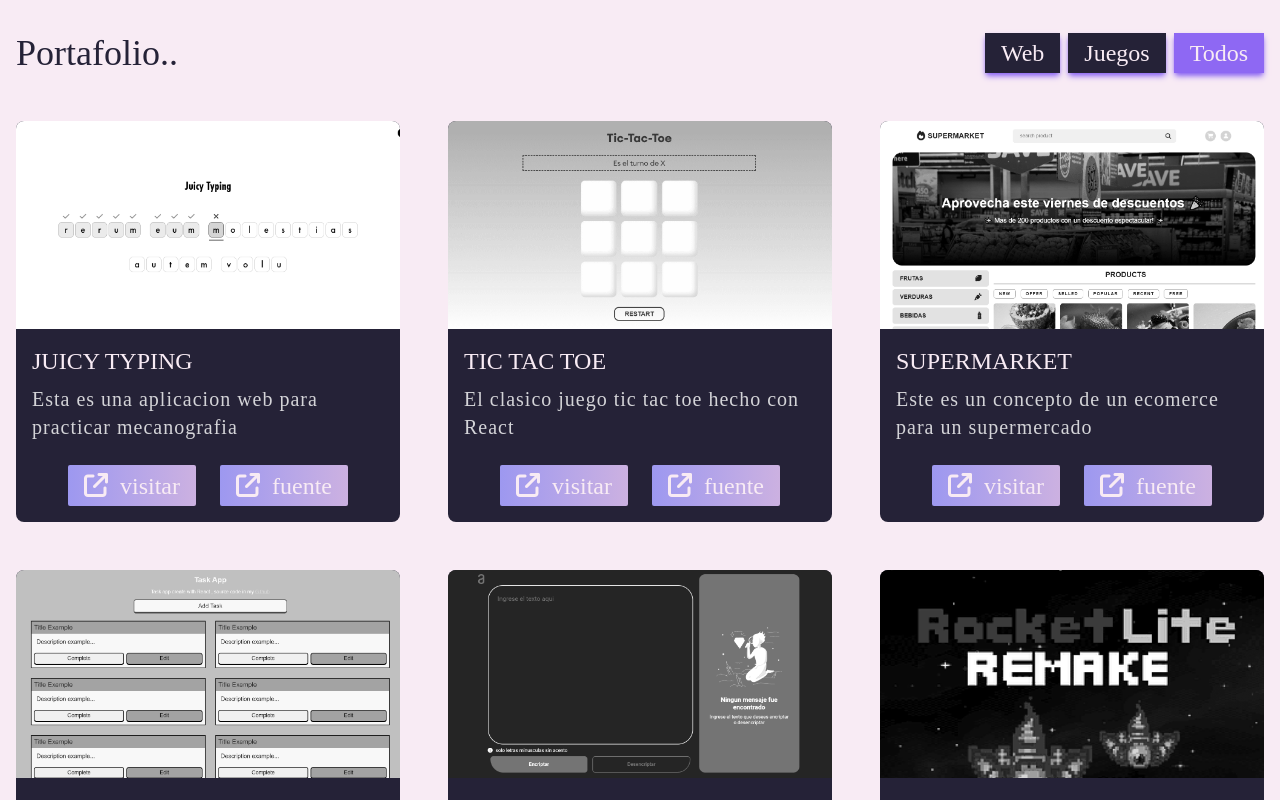
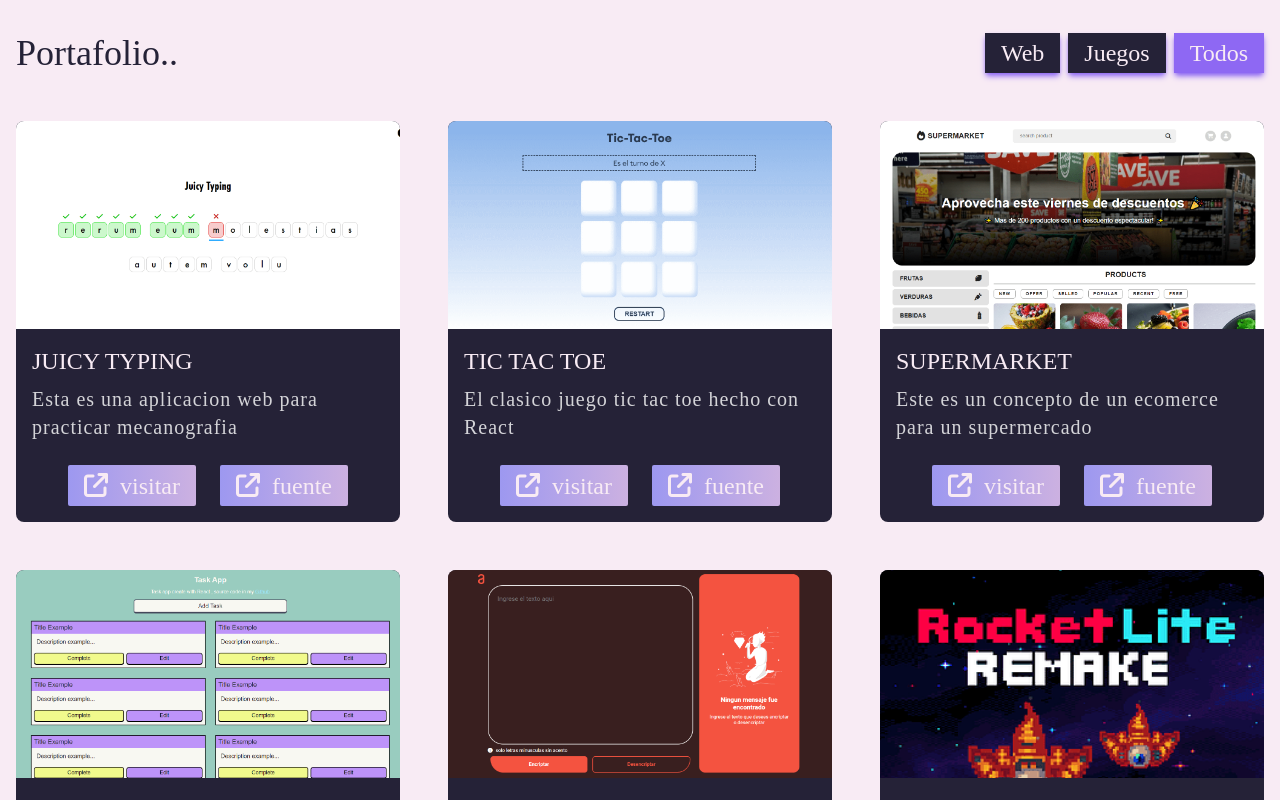
Before and after one commit to Numonu/portafolio, a React (Vite) app: page / in a window 1280 px wide. Shown: the part 2560-3360 px from the top of the page. Built offline with nearby package versions, Linux system fonts and the light colour scheme; a web font is replaced by a local one.

Commit message:
se quito el filtro en las Cards

```diff
--- a/src/components/PortfolioCard.jsx
+++ b/src/components/PortfolioCard.jsx
@@ -7,9 +7,9 @@ export function PortfolioCard({
 }) {
 	return (
 		<div className="bg-dark text-light w-full rounded-lg overflow-hidden group">
-			<div className="h-[20rem] overflow-hidden sm:h-[13rem] xl:grayscale xl:group-hover:grayscale-0">
+			<div className="h-[20rem] overflow-hidden sm:h-[13rem]">
 				<img
-					className="h-full w-full object-cover xl:group-hover:scale-[1.2] transition-transform"
+					className="h-full w-full object-cover xl:group-hover:scale-[1.15] transition-transform"
 					src={src}
 					alt={title}
 				/>
```
